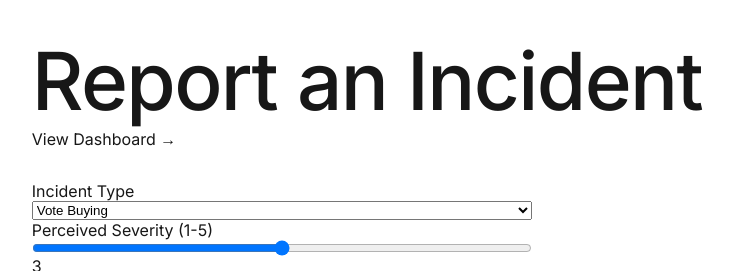
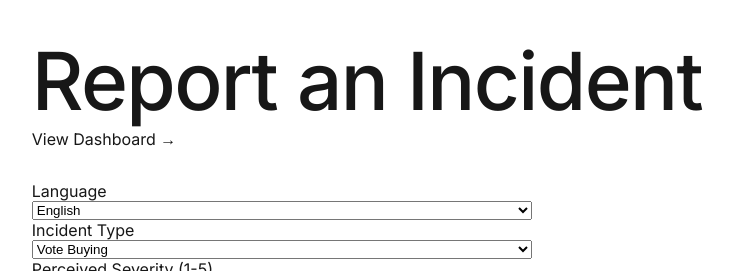
Before and after one commit to Sanenelisiwe1975/base, a Next.js app in the folder Baxela/: page / in a window 1280 px wide. Shown: the top 271 px of the page, without its empty margins (273-1006 px from the left). Built offline with nearby package versions, Linux system fonts and the light colour scheme; no server answers; what @coinbase/onchainkit would draw is missing.

Commit message:
added langueges

```diff
--- a/Baxela/app/api/submit/route.ts
+++ b/Baxela/app/api/submit/route.ts
@@ -21,6 +21,7 @@ export async function POST(req: NextRequest) {
           project: 'Baxela',
           type: incidentData.type,
           severity: incidentData.severity,
+          language: incidentData.language,
         },
       },
     };
--- a/Baxela/app/page.tsx
+++ b/Baxela/app/page.tsx
@@ -10,6 +10,7 @@ export default function ReportPage() {
     severity: 3,
     location: '',
     description: '',
+    language: 'en', // Default language
   });
   const [isVerified, setIsVerified] = useState(false);
   const [isSubmitting, setIsSubmitting] = useState(false);
@@ -77,7 +78,7 @@ export default function ReportPage() {
 
   const resetForm = () => {
     setSubmissionResult(null);
-    setFormData({ type: 'Vote Buying', severity: 3, location: '', description: '' });
+    setFormData({ type: 'Vote Buying', severity: 3, location: '', description: '', language: 'en' });
     setIsVerified(false);
   };
 
@@ -114,6 +115,26 @@ export default function ReportPage() {
         ) : (
           <form onSubmit={handleSubmit} className={styles.form}>
             {/* Form fields remain the same */}
+            <label htmlFor="language">Language</label>
+            <select id="language" name="language" value={formData.language} onChange={handleChange} disabled={isSubmitting}>
+              <option value="en">English</option>
+              <option value="es">Español</option>
+              <option value="fr">Français</option>
+              <option value="de">Deutsch</option>
+              <option value="ja">日本語</option>
+              <option value="zh">中文</option>
+              <option value="af">Afrikaans</option>
+              <option value="nr">isiNdebele</option>
+              <option value="nso">Sepedi</option>
+              <option value="st">Sesotho</option>
+              <option value="ss">siSwati</option>
+              <option value="ts">Xitsonga</option>
+              <option value="tn">Setswana</option>
+              <option value="ve">Tshivenḓa</option>
+              <option value="xh">isiXhosa</option>
+              <option value="zu">isiZulu</option>
+            </select>
+
             <label htmlFor="type">Incident Type</label>
             <select id="type" name="type" value={formData.type} onChange={handleChange} disabled={isSubmitting}>
               <option>Vote Buying</option>
```
